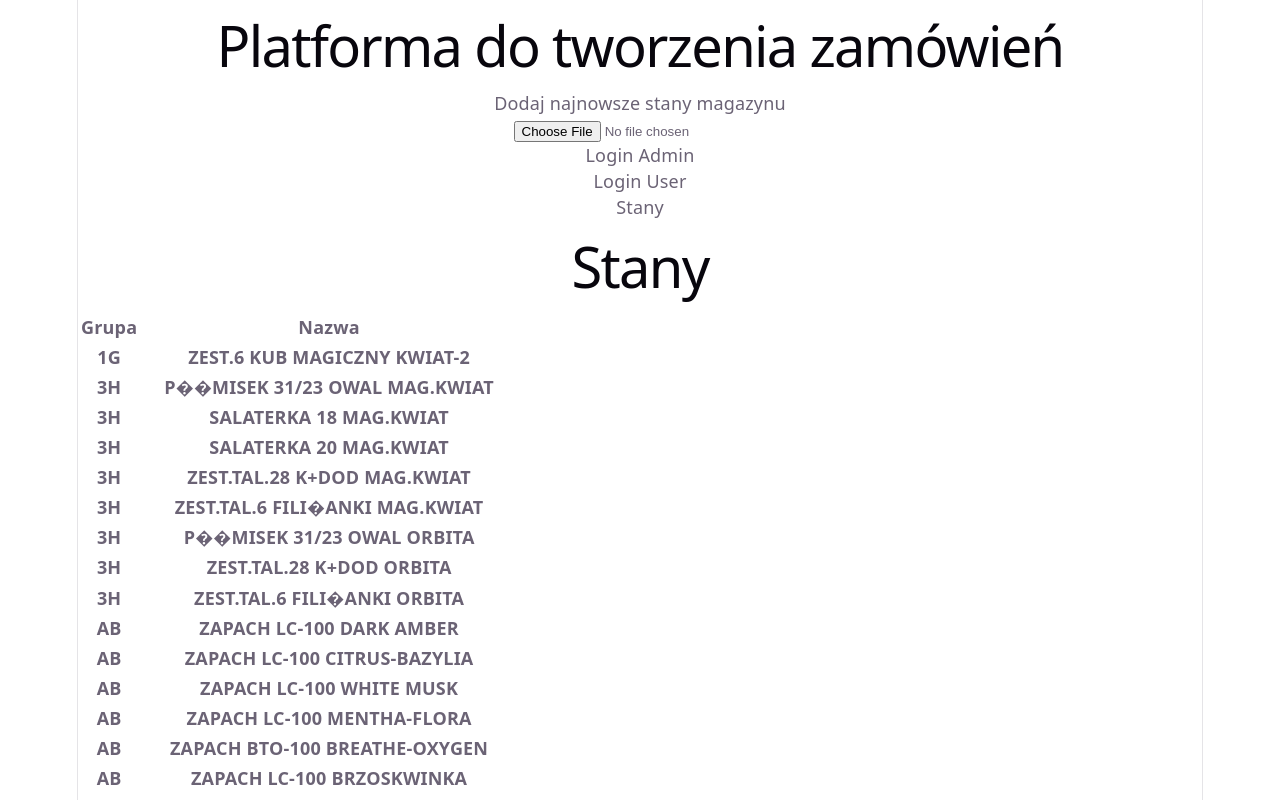
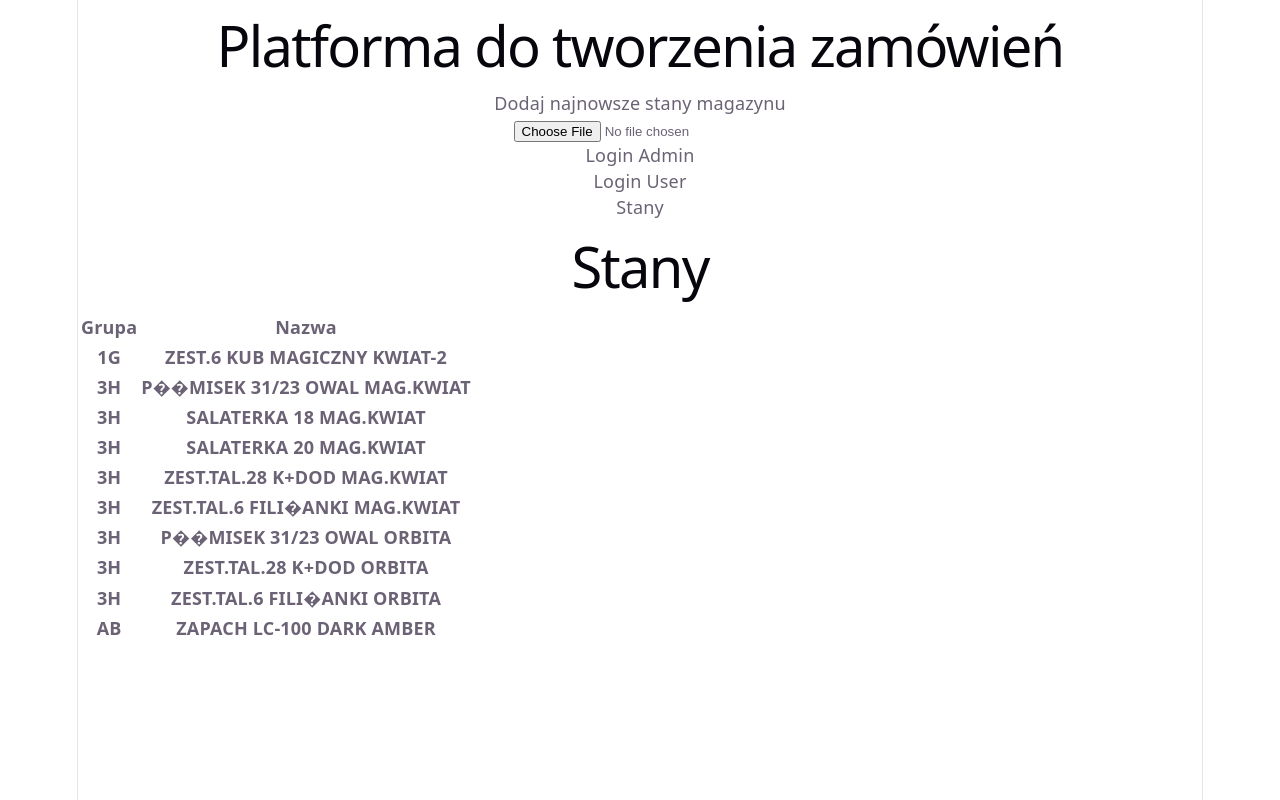
Before and after one commit to marcinoles87/orderApp, a React (Vite) app: page / in a window 1280 px wide. Shown: the top 800 px of the page. Built offline with nearby package versions, Linux system fonts and the light colour scheme.

Commit message:
add code

```diff
--- a/src/assets/components/Stany.jsx
+++ b/src/assets/components/Stany.jsx
@@ -13,13 +13,14 @@ function Stany() {
 
     async function loadData() {
 
-        setStany(database)
+        setStany(database.slice(0,10))
     }
 
     loadData()
 
-    console.log(stany)
  },[])
+
+ console.log(stany)
 
 
   return (
@@ -35,7 +36,7 @@ function Stany() {
                 </thead>
 
                 <tbody>
-                   {database.map( (item) =>{
+                   {stany.map( (item) =>{
                 return(
                     <>
                     <tr key={item.INDEKS}>
```
